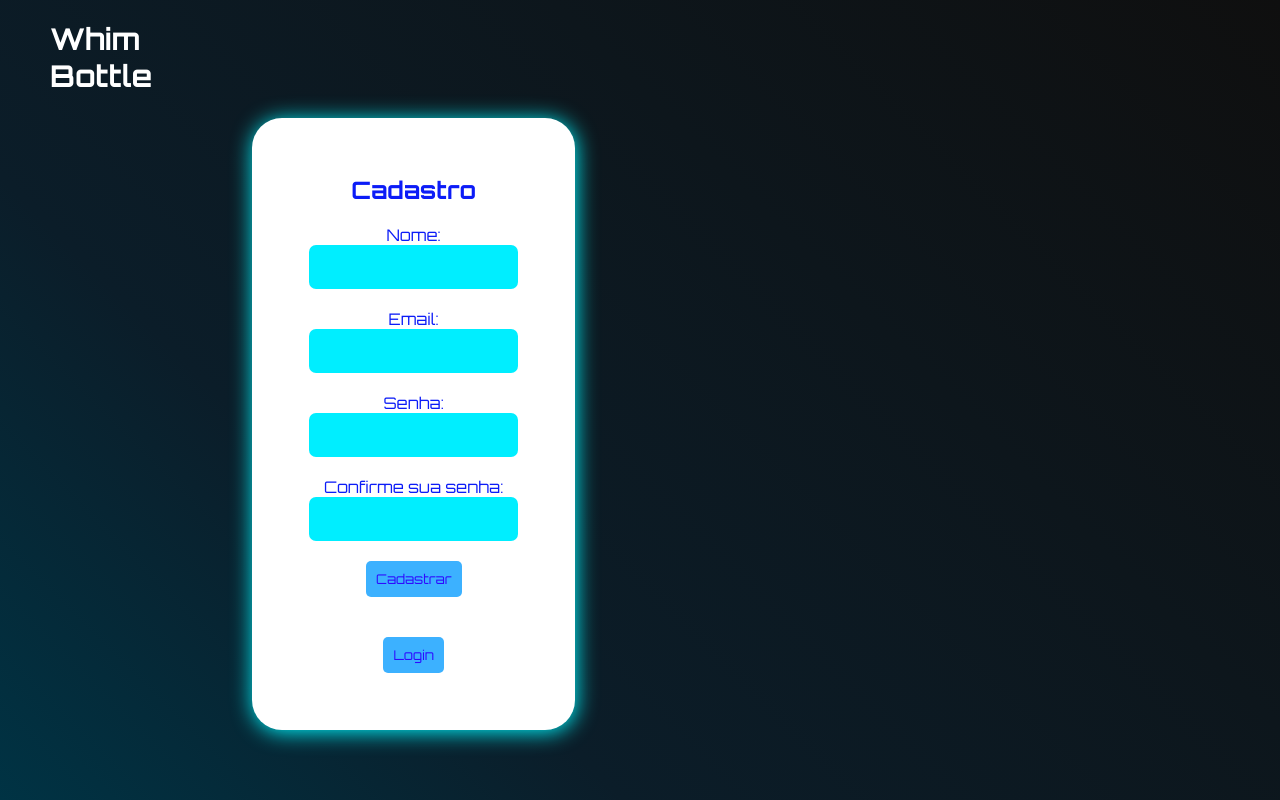
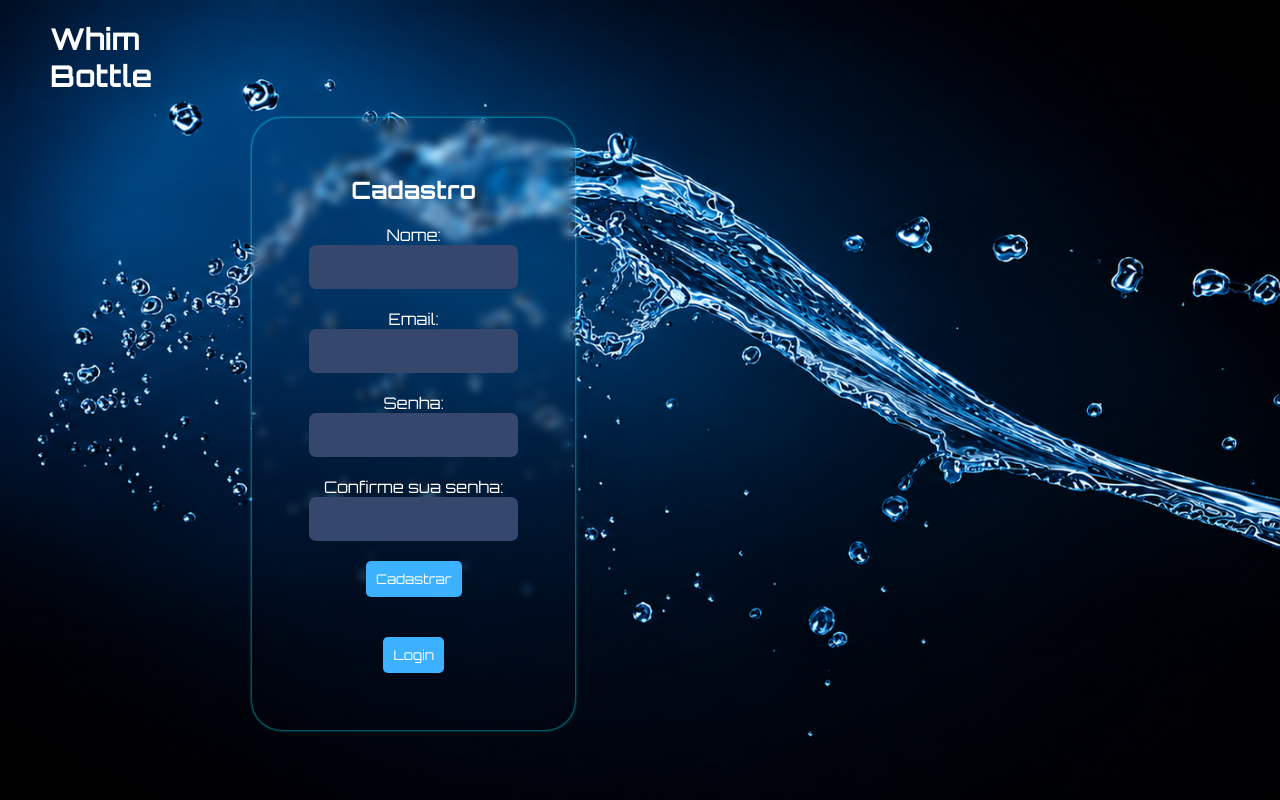
Before and after one commit to katpk64308-bot/Whim-Bottle, a plain HTML site: page index.html in a window 1280 px wide. Drawn offline with Linux system fonts and the light colour scheme.

Commit message:
estilização da tela de cadastro/login2 (fundo)

```diff
--- a/css/style.css
+++ b/css/style.css
@@ -112,15 +112,15 @@ header nav ul li:hover::after {
 
 .container {
   border: 2px;
-  background: rgb(255, 255, 255);
+  backdrop-filter: blur(4px);
   border-radius: 30px;
   margin-left: 100px;
   margin-right: 560px;
   margin-top: 10%;
   padding: 57px;
-  color: #0c1cf7;
+  color: #ffffff;
   padding-top: px;
-  box-shadow: #00f7ff 1px 2px 21px;
+  box-shadow: #00f7ff 0px 0px 3px;
   text-align: center;
 }
 
@@ -128,11 +128,12 @@ input{
     padding: 14px;
     border: 2px;
     border-radius: 7px;
-    background-color: rgb(0, 238, 255);
+    background-color: rgb(53, 71, 109);
+    color: #fff;
 }
 
 input:hover {
-    background: #64faff;
+    background: #40609b;
 }
 
 button {
@@ -140,9 +141,11 @@ button {
     border: 1px;
     border-radius: 5px;
     background: #3cb1ff;
-    color:rgb(46, 10, 255);
+    color:rgb(255, 255, 255);
 }
 
-button :hover{
-    background: #7e8d92;
+button:hover{
+    background: #252157;
 }
+
+/*contato */
--- a/index.html
+++ b/index.html
@@ -12,7 +12,12 @@
         rel="stylesheet">
     <link rel="stylesheet" href="css/style.css">
 </head>
-
+<style>
+    body{
+        background-image: url(img/fundo1.png);
+        background-size: cover;
+    }
+</style>
 <body>
 
     <header>
--- a/js/navegation.js
+++ b/js/navegation.js
@@ -39,6 +39,10 @@ e ainda pode ser utilizada como carregador portátil para dispositivos móveis.<
   //=================================
   contato: `
     <h1>Contato</h1>
+    <div class="contato">
+    <p  class="text">Email da empresa: whimbottletec@gmail.com</p>
+    <p>Telefone: (47) 9999-1628</p>
+    </div>
     `
 };
 //===================================
```
Also changed, not shown: img/fundo1.png (added), img/garrafa1.png.
